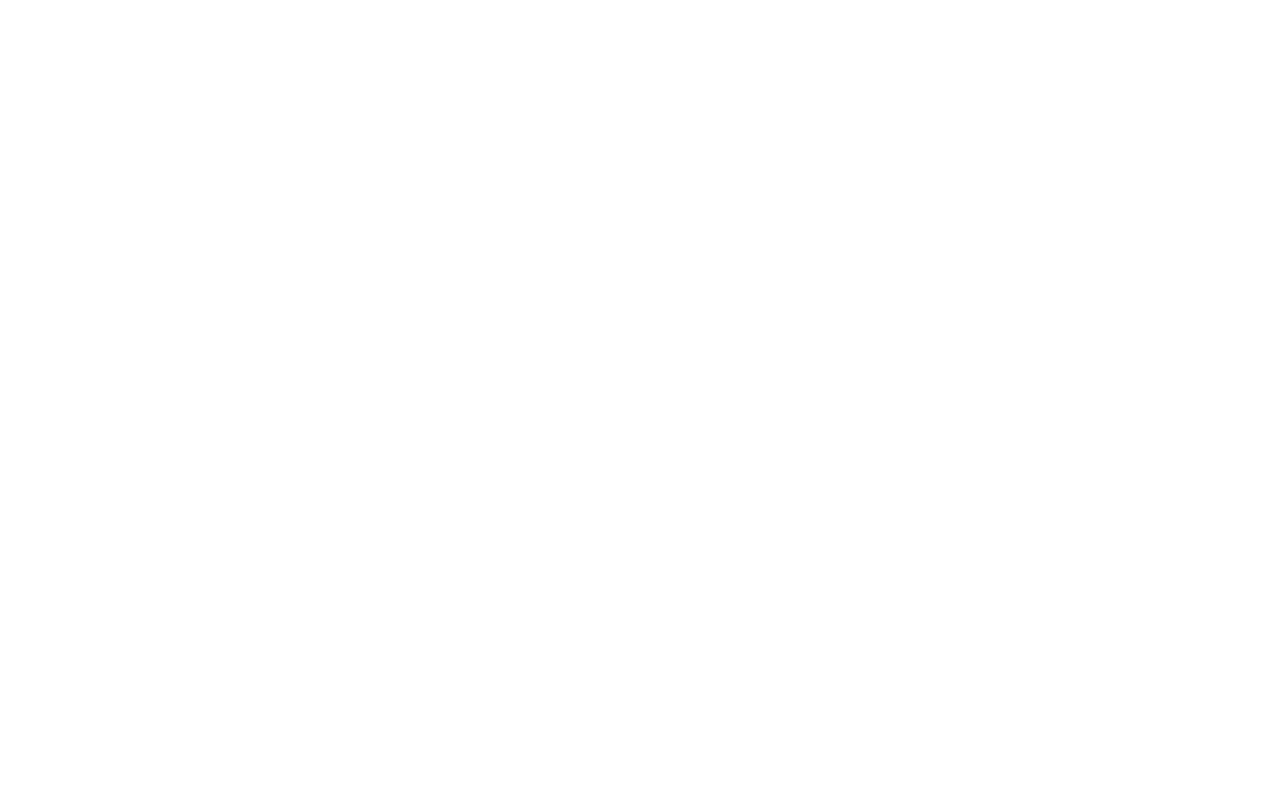
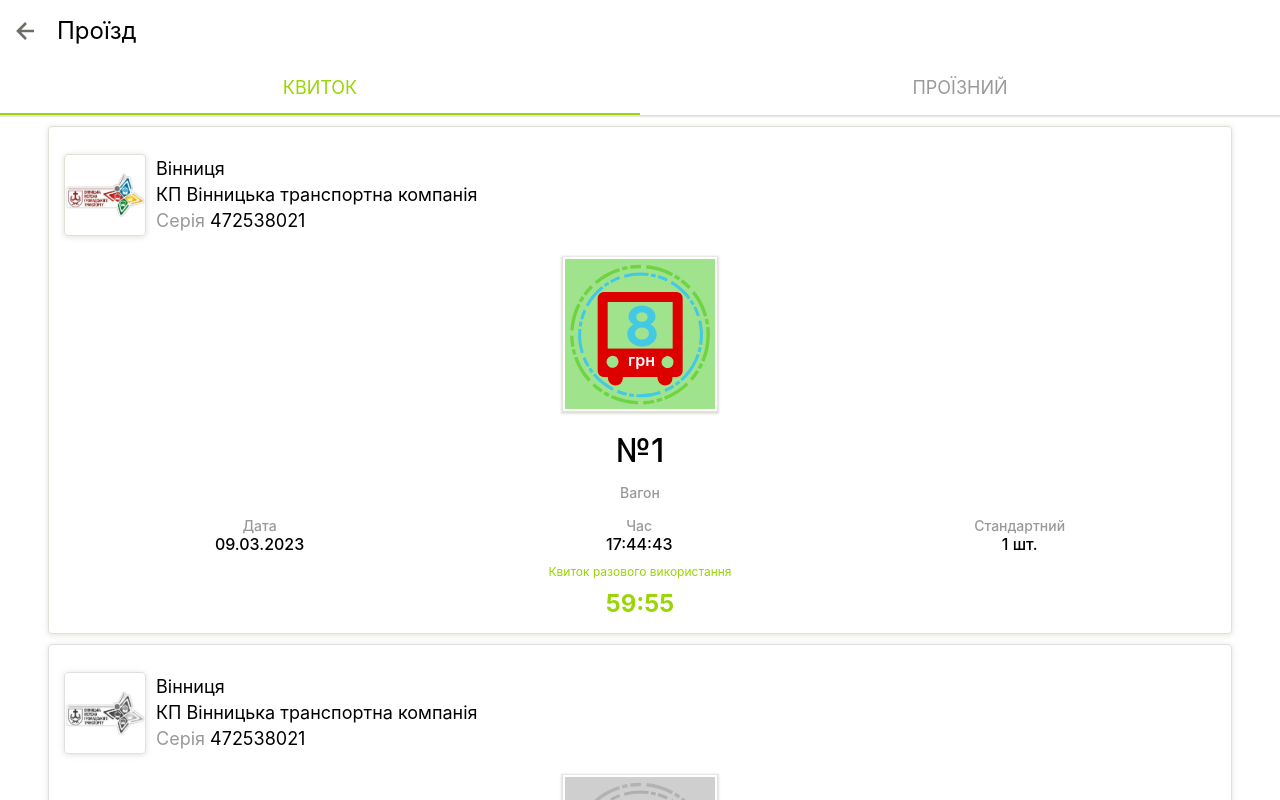
Before and after one commit to Yurijfedor/ticket, a React (Create React App) app: page /ticket/1 in a window 1280 px wide. Before the commit this address had no page. Shown: the top 800 px of the page. Built offline with nearby package versions, Linux system fonts and the light colour scheme.

Commit message:
add dynamics

```diff
--- a/src/App.js
+++ b/src/App.js
@@ -3,12 +3,15 @@ import { Routes, Route } from "react-router-dom";
 
 const FormData = lazy(() => import("./pages/Home"));
 const TicketPage = lazy(() => import("./pages/Ticket"));
+const Layout = lazy(() => import("./components/layout"));
 
 export const App = () => {
   return (
     <Routes>
-      <Route path="/" element={<FormData />} />
-      <Route path="ticket" element={<TicketPage />} />
+      <Route path="/" element={<Layout />}>
+        <Route index element={<FormData />} />
+        <Route path="/:carNumber" element={<TicketPage />} />
+      </Route>
     </Routes>
   );
 };
--- a/src/components/Header.jsx
+++ b/src/components/Header.jsx
@@ -1,4 +1,5 @@
 import { BiLeftArrowAlt } from "react-icons/bi";
+import { Link } from "react-router-dom";
 import {
   HeaderTitle,
   HeaderTitleWrapp,
@@ -10,7 +11,10 @@ export const Header = () => {
   return (
     <>
       <HeaderTitleWrapp>
-        <BiLeftArrowAlt size={32} color={"#6D6D69"} />
+        <Link to={"/"} style={{ display: "flex", alignItems: "center" }}>
+          <BiLeftArrowAlt size={32} color={"#6D6D69"} />
+        </Link>
+
         <HeaderTitle>Проїзд</HeaderTitle>
       </HeaderTitleWrapp>
       <FormatTicketWrapp>
--- a/src/components/InputNumber.jsx
+++ b/src/components/InputNumber.jsx
@@ -1,11 +1,29 @@
 import { useState } from "react";
-import { InputStyled, ContainerHome } from "./InputNumber.styled";
+import { useNavigate } from "react-router-dom";
+import { InputStyled, ContainerHome, ButtonStyled } from "./InputNumber.styled";
 
 export const InputNumber = () => {
   const [value, setValue] = useState("");
+  const navigate = useNavigate();
+  const handleInput = () => {
+    if (!value) {
+      return alert("Please, enter number!");
+    }
+    navigate(`/${value}`);
+  };
+
   return (
     <ContainerHome>
-      <InputStyled placeholder="input number" name="number" />
+      <InputStyled
+        placeholder="input number"
+        name="number"
+        value={value}
+        onChange={(evt) => setValue(evt.currentTarget.value)}
+        // onSubmit={handleInput}
+      />
+      <ButtonStyled type="submit" onClick={handleInput}>
+        Go to ticket!
+      </ButtonStyled>
     </ContainerHome>
   );
 };
--- a/src/components/InputNumber.styled.js
+++ b/src/components/InputNumber.styled.js
@@ -2,7 +2,10 @@ import styled from "styled-components";
 
 export const ContainerHome = styled.div`
   display: flex;
-  justify-content: center;
+  flex-direction: column;
+  gap: 15px;
+  /* justify-content: center; */
+  align-items: center;
 `;
 
 export const InputStyled = styled.input`
@@ -13,3 +16,10 @@ export const InputStyled = styled.input`
   border: 2px solid blue;
   font-size: 24px;
 `;
+
+export const ButtonStyled = styled.button`
+  padding: 10px;
+  background-color: #a0e38d;
+  color: blue;
+  font-weight: 600;
+`;
--- a/src/components/Ticket.jsx
+++ b/src/components/Ticket.jsx
@@ -22,9 +22,34 @@ import {
   CastomBorder1,
   CastomBorder2,
 } from "./Ticket.styled";
+import { Timer } from "./Timer";
 
-export const Ticket = ({ stop }) => {
-  console.log(stop);
+export const Ticket = ({ stop, carNumber }) => {
+  const transformTime = (date) => {
+    const dateString = new Date(date);
+    const hours = dateString.getHours().toString().padStart(2, "0");
+    const minutes = dateString.getMinutes().toString().padStart(2, "0");
+    const seconds = dateString.getSeconds().toString().padStart(2, "0");
+    return `${hours}:${minutes}:${seconds}`;
+  };
+  const transformDate = (date) => {
+    const dateString = new Date(date);
+    const day = dateString.getDate().toString().padStart(2, "0");
+    const month = (dateString.getMonth() + 1).toString().padStart(2, "0");
+    const year = dateString.getFullYear();
+
+    return `${day}.${month}.${year}`;
+  };
+
+  // const countDownTime = new Date().getTime() + 3600000;
+  // const now = new Date().getTime();
+  // const timer = setInterval(() => {
+
+  //   const distance = countDownTime - now;
+  //   const minutes = Math.floor((distance % (1000 * 60 * 60)) / (1000 * 60));
+  //   const seconds = Math.floor((distance % (1000 * 60)) / 1000);
+  // }, 1000);
+  // console.log(`${minutes}:${second}`);
   return (
     <Container style={stop ? { filter: "grayscale(100%)" } : {}}>
       <div
@@ -58,16 +83,18 @@ export const Ticket = ({ stop }) => {
           </CastomBorder2>
         </CastomBorder1>
       </TicketLogo>
-      <Number>&#8470;291</Number>
+      <Number>&#8470;{carNumber ? carNumber : 291}</Number>
       <Car>Вагон</Car>
       <PropertieList>
         <PropertieItem>
           <ItemTitle>Дата</ItemTitle>
-          <ItemInfo>30.01.2023</ItemInfo>
+          <ItemInfo>
+            {!stop ? transformDate(new Date()) : "08.03.2023"}
+          </ItemInfo>
         </PropertieItem>
         <PropertieItem>
           <ItemTitle>Час</ItemTitle>
-          <ItemInfo>18:21:29</ItemInfo>
+          <ItemInfo>{!stop ? transformTime(new Date()) : "18:21:29"}</ItemInfo>
         </PropertieItem>
         <PropertieItem>
           <ItemTitle>Стандартний</ItemTitle>
@@ -75,7 +102,7 @@ export const Ticket = ({ stop }) => {
         </PropertieItem>
       </PropertieList>
       <AddInfo>Квиток разового використання</AddInfo>
-      <Countdown>59:26</Countdown>
+      <Countdown>{!stop ? <Timer /> : "43:26"}</Countdown>
     </Container>
   );
 };
--- a/src/components/Ticket.styled.js
+++ b/src/components/Ticket.styled.js
@@ -6,7 +6,7 @@ import castomBorder2 from "../images/castom_border_2.svg";
 export const Container = styled.div`
   width: calc(100% - 10%);
   padding: 15px;
-  margin: 0 auto;
+  margin: 0 auto 10px auto;
   border: 1px solid rgb(223, 225, 217);
   border-radius: 4px;
   box-shadow: 0px 1px 5px 1px rgb(223, 225, 217, 0.75);
--- /dev/null
+++ b/src/components/Timer.jsx
@@ -0,0 +1,25 @@
+import { useState, useEffect } from "react";
+
+export const Timer = () => {
+  const [minutes, setMinutes] = useState("");
+  const [seconds, setSeconds] = useState("");
+
+  const deadline = new Date().getTime() + 3600000;
+  const getTime = (deadline) => {
+    const time = deadline - Date.now();
+    setMinutes(Math.floor((time / 1000 / 60) % 60));
+    setSeconds(Math.floor((time / 1000) % 60));
+  };
+
+  useEffect(() => {
+    const interval = setInterval(() => getTime(deadline), 1000);
+
+    return () => clearInterval(interval);
+  }, []);
+
+  return (
+    <>{`${minutes.toString().padStart(2, "0")}:${seconds
+      .toString()
+      .padStart(2, "0")}`}</>
+  );
+};
--- /dev/null
+++ b/src/components/layout.jsx
@@ -0,0 +1,12 @@
+import { Outlet } from "react-router-dom";
+import { Suspense } from "react";
+
+const Layout = () => {
+  return (
+    <Suspense>
+      <Outlet fallback={<div>...Loading</div>} />
+    </Suspense>
+  );
+};
+
+export default Layout
--- a/src/pages/Ticket.js
+++ b/src/pages/Ticket.js
@@ -1,11 +1,13 @@
 import { Header } from "../components/Header";
 import { Ticket } from "../components/Ticket";
+import { useParams } from "react-router-dom";
 
 const TicketPage = () => {
+  const carNumber = useParams();
   return (
     <>
       <Header />
-      <Ticket stop={false} />
+      <Ticket stop={false} carNumber={carNumber.carNumber} />
       <Ticket stop={true} />
     </>
   );
```
